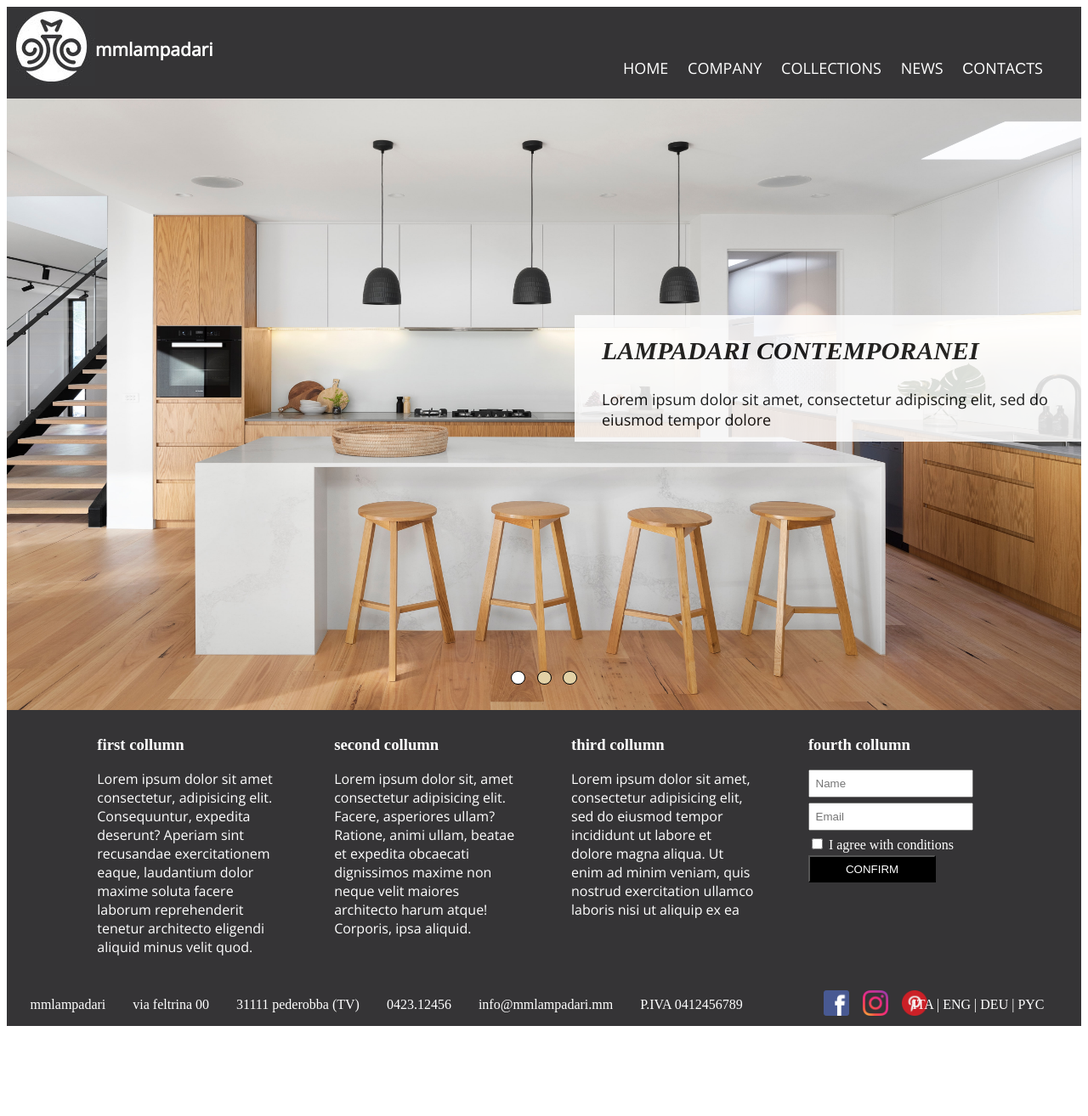
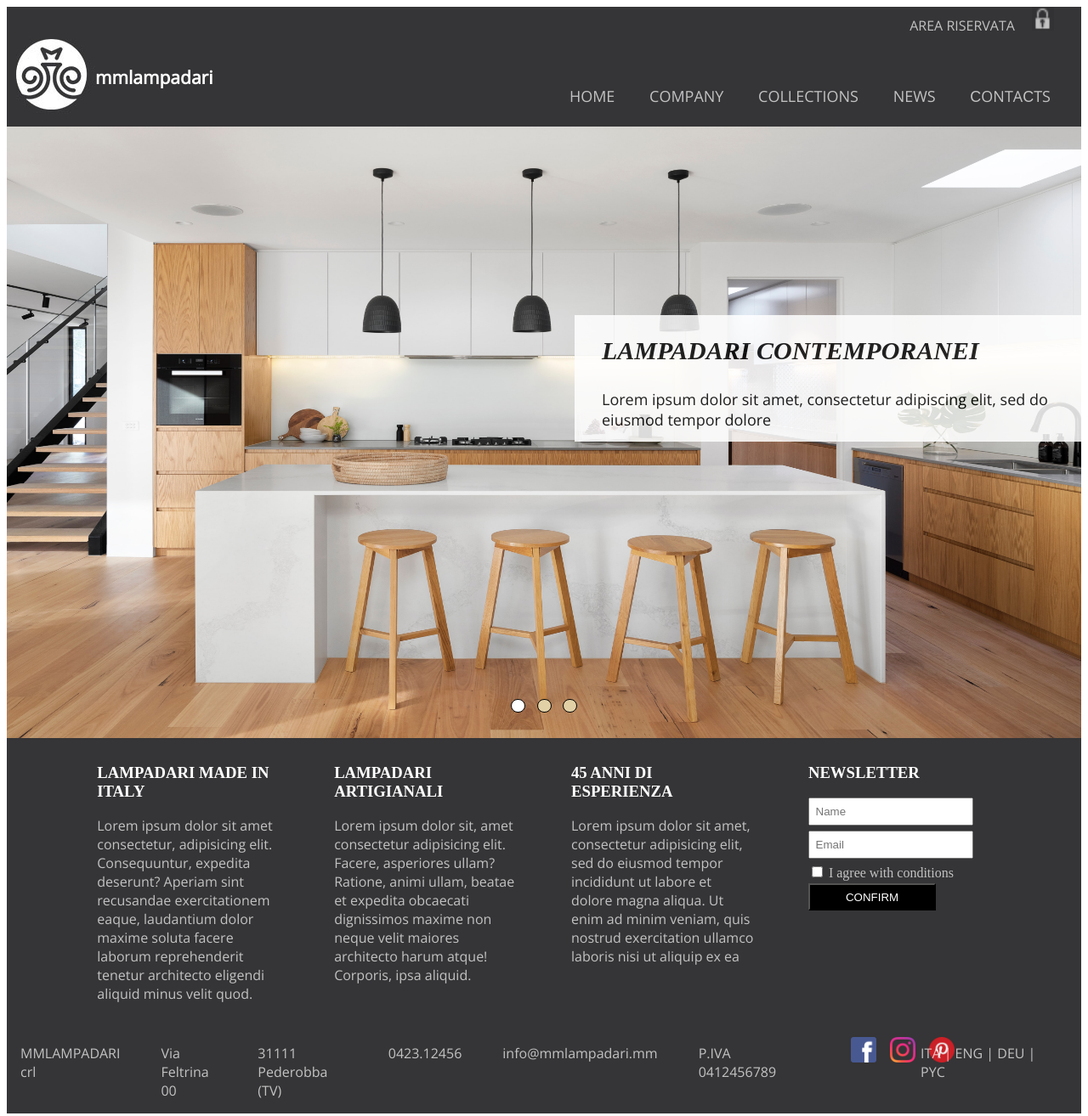
Before and after one commit to 4ddy1/test-task, a plain HTML site: page index.html in a window 1280 px wide. Shown: the whole page at 85% size. Before the commit the page ends 1216 px from the top, so only its background shows below. Drawn offline with nearby package versions, Linux system fonts and the light colour scheme; grey boxes are pictures that could not be loaded; a web font is replaced by a local one.

Commit message:
fonts fix

```diff
--- a/index.html
+++ b/index.html
@@ -15,8 +15,12 @@
   </head>
   <body>
     <div class="container-1">
+      <div class="head" id="box">
+        <a>AREA RISERVATA</a>
+        <a><img src="images\lock.png" alt="door lock" /></a>
+      </div>
       <div class="box-1" id="box">
-        <div class="icon" id="box">
+        <div class="box-1-1" id="box">
           <img src="images\header.png" alt="иконка фирмы" />
         </div>
         <div class="box-1-2" id="box">
@@ -87,7 +91,7 @@
       <div class="box-3" id="box">
         <div class="column-box">
           <div class="column-box-1" id="box">
-            <h3>first collumn</h3>
+            <h3>LAMPADARI MADE IN ITALY</h3>
             <p>
               Lorem ipsum dolor sit amet consectetur, adipisicing elit.
               Consequuntur, expedita deserunt? Aperiam sint recusandae
@@ -97,7 +101,7 @@
             </p>
           </div>
           <div class="column-box-2" id="box">
-            <h3>second collumn</h3>
+            <h3>LAMPADARI ARTIGIANALI</h3>
             <p>
               Lorem ipsum dolor sit, amet consectetur adipisicing elit. Facere,
               asperiores ullam? Ratione, animi ullam, beatae et expedita
@@ -106,7 +110,7 @@
             </p>
           </div>
           <div class="column-box-3" id="box">
-            <h3>third collumn</h3>
+            <h3>45 ANNI DI ESPERIENZA</h3>
             <p>
               Lorem ipsum dolor sit amet, consectetur adipisicing elit, sed do
               eiusmod tempor incididunt ut labore et dolore magna aliqua. Ut
@@ -115,7 +119,7 @@
             </p>
           </div>
           <div class="column-box-4" id="box">
-            <h3>fourth collumn</h3>
+            <h3>NEWSLETTER</h3>
             <form action="" method="POST">
               <ul id="form_list">
                 <li>
@@ -138,8 +142,8 @@
                 </li>
                 <li>
                   <label for="accept">
-                    <input type="checkbox" id="checkbox_form" name="accept" /> I
-                    agree with conditions
+                    <input type="checkbox" id="checkbox_form" name="accept" />
+                    <a>I agree with conditions</a>
                   </label>
                 </li>
                 <li>
@@ -151,12 +155,12 @@
         </div>
         <div class="about-box" id="box">
           <div class="left" id="box">
-            <div class="left-1" id="box">mmlampadari</div>
-            <div class="left-2" id="box">via feltrina 00</div>
-            <div class="left-3" id="box">31111 pederobba (TV)</div>
-            <div class="left-4" id="box">0423.12456</div>
-            <div class="left-5" id="box">info@mmlampadari.mm</div>
-            <div class="left-6" id="box">P.IVA 0412456789</div>
+            <div class="left-1" id="box"><a>MMLAMPADARI crl</a></div>
+            <div class="left-2" id="box"><a>Via Feltrina 00</a></div>
+            <div class="left-3" id="box"><a>31111 Pederobba (TV)</a></div>
+            <div class="left-4" id="box"><a>0423.12456</a></div>
+            <div class="left-5" id="box"><a>info@mmlampadari.mm</a></div>
+            <div class="left-6" id="box"><a>P.IVA 0412456789</a></div>
           </div>
           <div class="center" id="box">
             <div class="center-1" id="box">
@@ -184,7 +188,7 @@
               />
             </div>
           </div>
-          <div class="right" id="box">ITA | ENG | DEU | PYC</div>
+          <div class="right" id="box"><a>ITA | ENG | DEU | PYC</a></div>
         </div>
       </div>
     </div>
--- a/main.css
+++ b/main.css
@@ -14,6 +14,18 @@ font-family: "Playfair Display", serif;
   /* font-family: "Open Sans", sans-serif; */
 }
 
+#box a {
+  opacity: 0.7;
+  padding-right: 1em;
+}
+
+.head {
+  height: min-content;
+  text-align: right;
+  padding-right: 1em;
+  font-family: "Open Sans", sans-serif;
+}
+
 .box-1 {
   order: 1;
   flex-basis: 10vh;
@@ -25,9 +37,7 @@ font-family: "Playfair Display", serif;
 }
 
 .box-1-1 {
-  flex: 1;
   order: 1;
-  /* flex-basis: 10%; */
 }
 
 .box-1-2 {
@@ -49,14 +59,14 @@ font-family: "Playfair Display", serif;
   /* flex-direction: row; */
   height: 30%;
   flex: 1;
-  padding: 1em;
+  padding-bottom: 1em;
 }
 
 /* .menu-box-1 = horizontal menu  */
 .menu-box-1 {
   margin: 0;
   padding: 0;
-  padding-right: 1em;
+  padding-right: 0.5em;
   list-style-type: none;
   text-align: right;
 }
@@ -313,17 +323,8 @@ a {
 
 .column-box p {
   font-family: "Open Sans", sans-serif;
+  opacity: 0.7;
 }
-
-/* .column-box p {
-  font-family: OpenSans;
-  font-style: normal;
-  font-stretch: normal;
-}
-
-.column-box h3 {
-  font-family: PlayfairDisplay;
-} */
 
 .column-box-1 {
   flex: 1;
@@ -392,6 +393,7 @@ a {
   display: flex;
   flex-direction: row;
   justify-content: space-around;
+  font-family: "Open Sans", sans-serif;
 }
 
 .left {
```
Also changed, not shown: images/lock.png (added).
